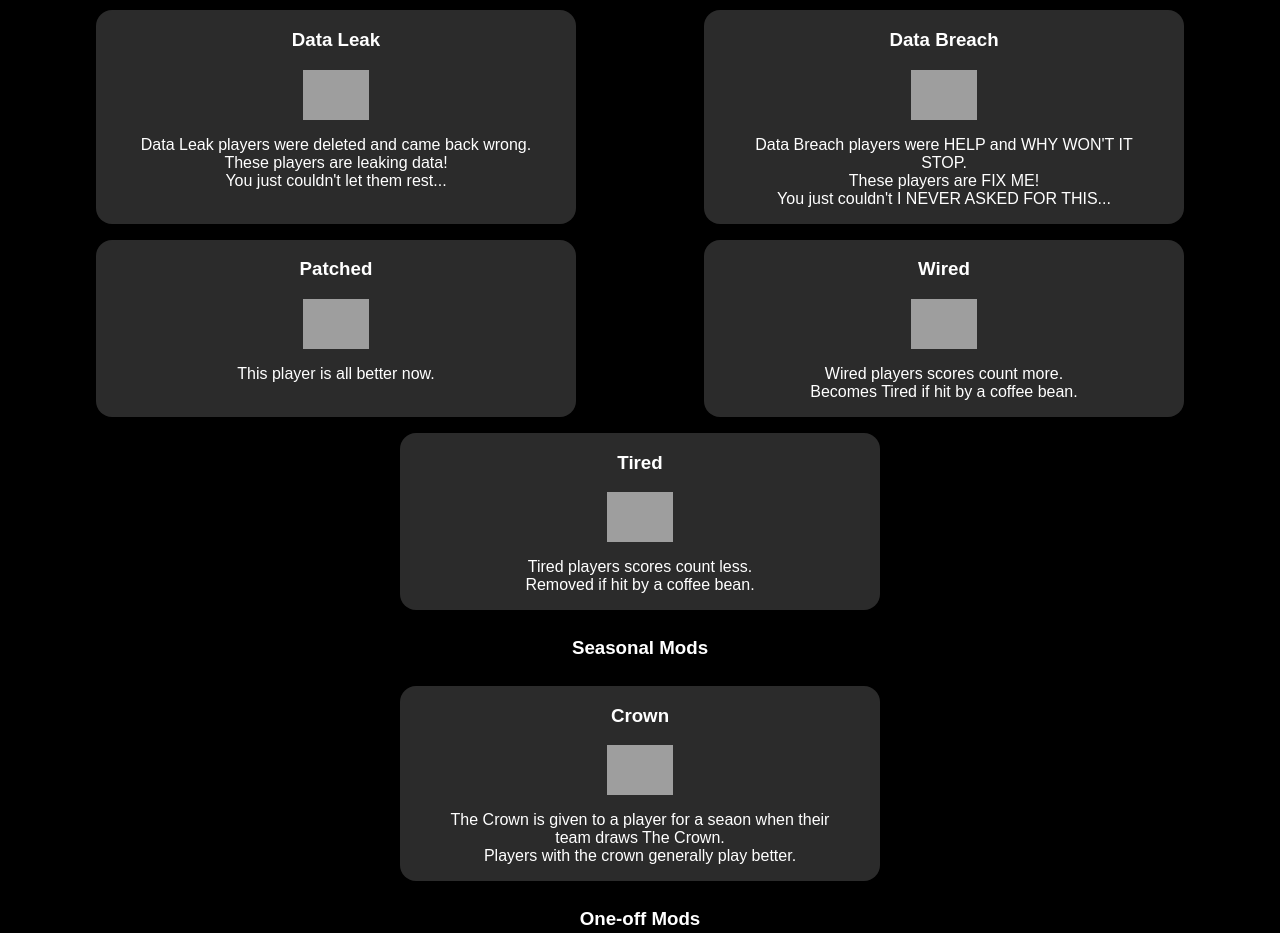
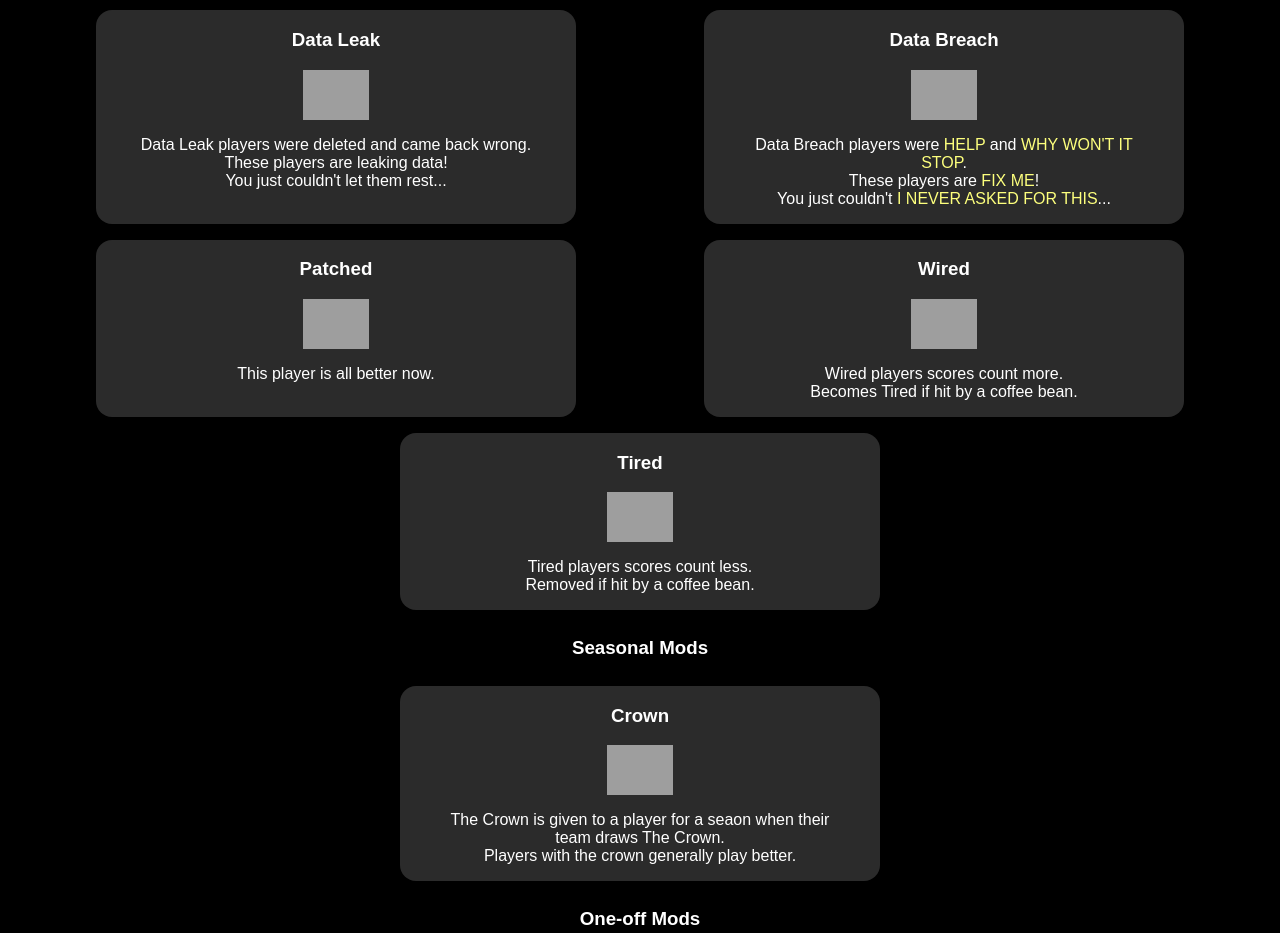
Before and after one commit to KetUnderscore/daseballreactfwontend, a React (Create React App) app: page /mods in a window 1280 px wide. Shown: the part 3820-4753 px from the top of the page. Built offline with nearby package versions, Linux system fonts and the light colour scheme; grey boxes are pictures that could not be loaded.

Commit message:
Whoops forgot the css

```diff
--- a/src/App.css
+++ b/src/App.css
@@ -357,3 +357,7 @@ a {
   font: inherit;
   cursor: pointer;
 }
+
+.yellow-text {
+  color: #fdff7d;
+}
```
